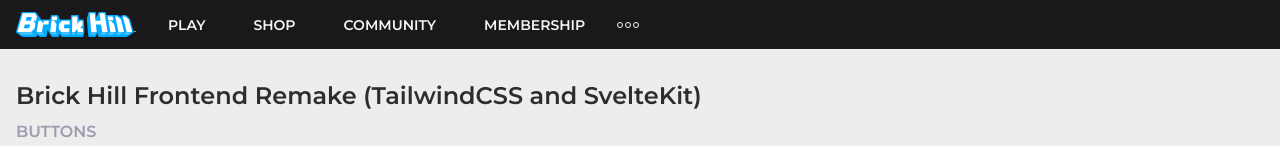
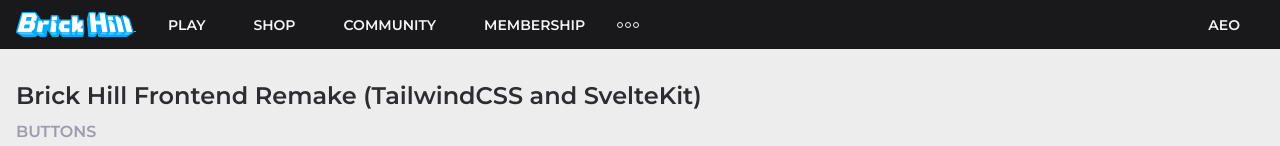
Before and after one commit to im-aeo/brick-hill-frontend-remake, a SvelteKit app: page / in a window 1280 px wide. Shown: the top 146 px of the page. Built offline with nearby package versions, Linux system fonts and the light colour scheme.

Commit message:
Update NavbarLoggedIn.svelte

```diff
--- a/src/components/navigation/NavbarLoggedIn.svelte
+++ b/src/components/navigation/NavbarLoggedIn.svelte
@@ -38,9 +38,7 @@
 		</ul>
 		<ul class="navbar-nav flex">
 			<li class="navbar-item">
-				<a>
-        <img>
-        </a>
+				<a href="#" class="navbar-link">aeo</a>
 			</li>
 		</ul>
 	</main>
```
